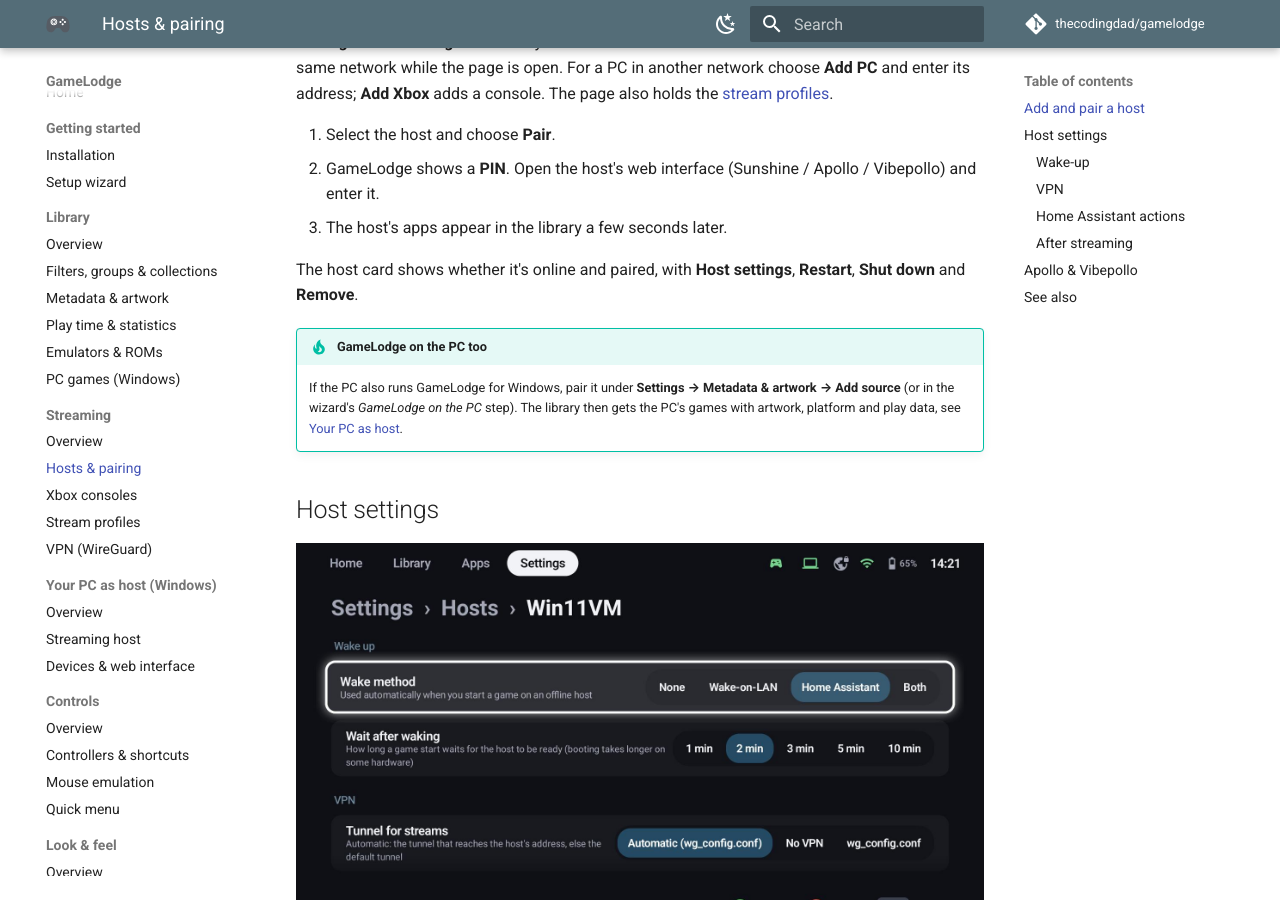
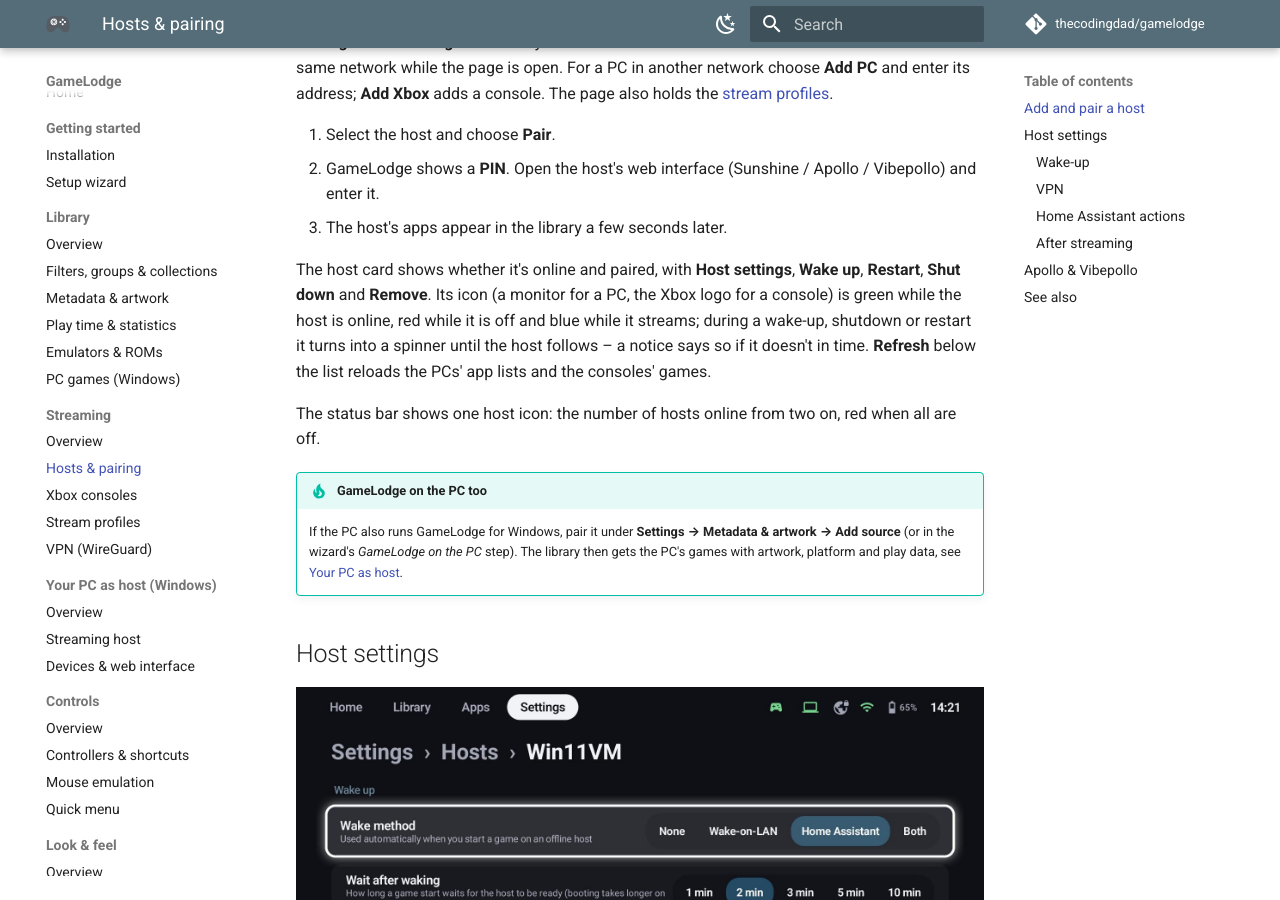
Before and after one commit to thecodingdad/gamelodge, an MkDocs documentation site: the page built from docs/hosts.md, in a window 1280 px wide and 900 px high, scrolled down 703 px. Built offline with MkDocs 1.6.1 and Material for MkDocs 9.7.7, drawn with Linux system fonts in a browser that asks for light colours; comment, search, counter and statistics services are not loaded.

Commit message:
Docs: host icons and spinner, status bar host icon, Xbox badges, 360 platform and refresh, Xbox on the start pages

```diff
--- a/docs/hosts.md
+++ b/docs/hosts.md
@@ -15,8 +15,13 @@ adds a console. The page also holds the [stream profiles](profiles.md).
 2. GameLodge shows a **PIN**. Open the host's web interface (Sunshine / Apollo / Vibepollo) and enter it.
 3. The host's apps appear in the library a few seconds later.
 
-The host card shows whether it's online and paired, with **Host settings**, **Restart**, **Shut down** and
-**Remove**.
+The host card shows whether it's online and paired, with **Host settings**, **Wake up**, **Restart**, **Shut
+down** and **Remove**. Its icon (a monitor for a PC, the Xbox logo for a console) is green while the host is
+online, red while it is off and blue while it streams; during a wake-up, shutdown or restart it turns into a
+spinner until the host follows – a notice says so if it doesn't in time. **Refresh** below the list reloads the
+PCs' app lists and the consoles' games.
+
+The status bar shows one host icon: the number of hosts online from two on, red when all are off.
 
 !!! tip "GameLodge on the PC too"
     If the PC also runs GameLodge for Windows, pair it under **Settings → Metadata & artwork → Add source**
```
Also changed, not shown: README.md (+2 -1 lines), docs/appearance.md (+2 -2 lines), docs/index.md (+3 -1 lines), docs/library.md (+1 -1 lines), docs/quick-menu.md (+2 -1 lines), docs/xbox.md (+5 -2 lines).
